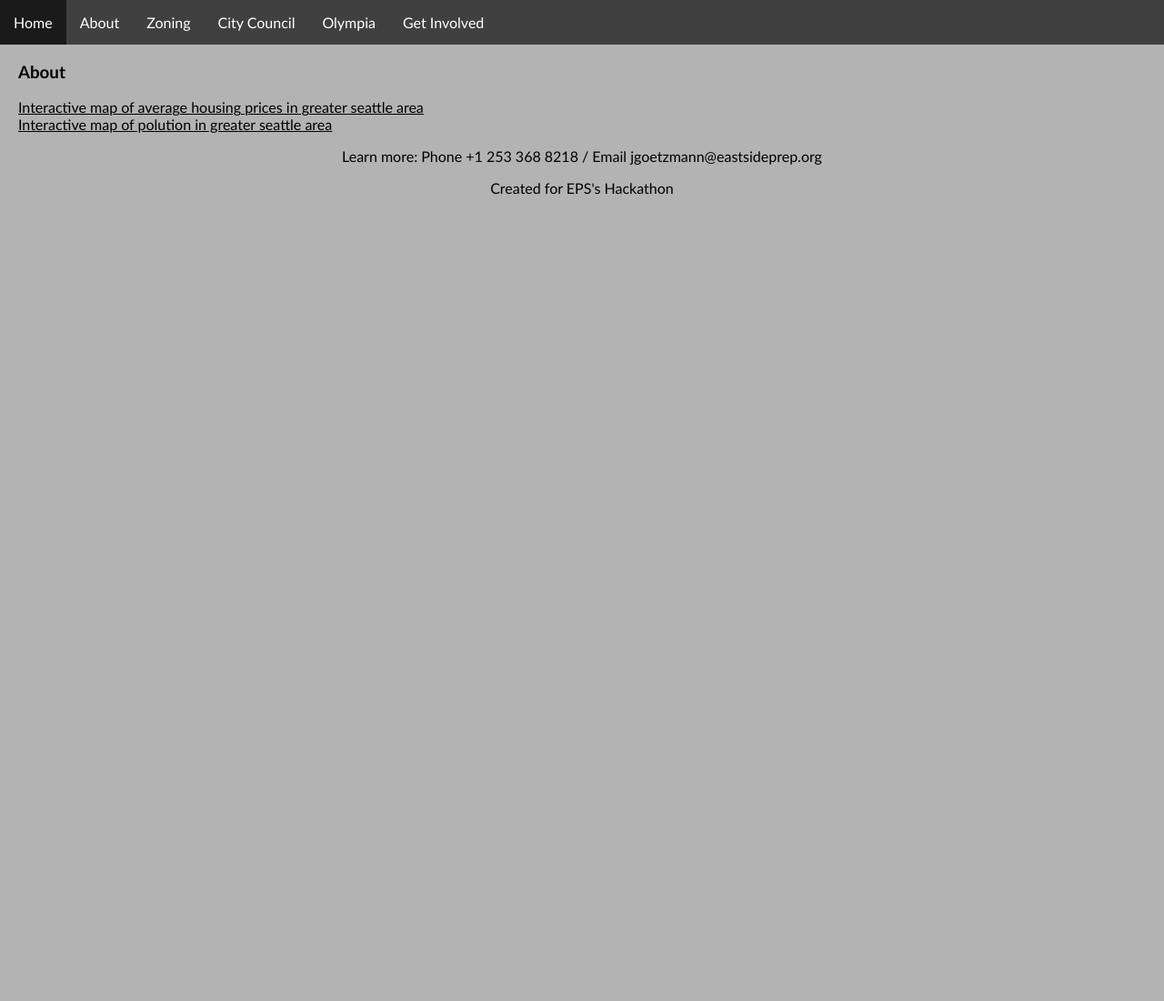
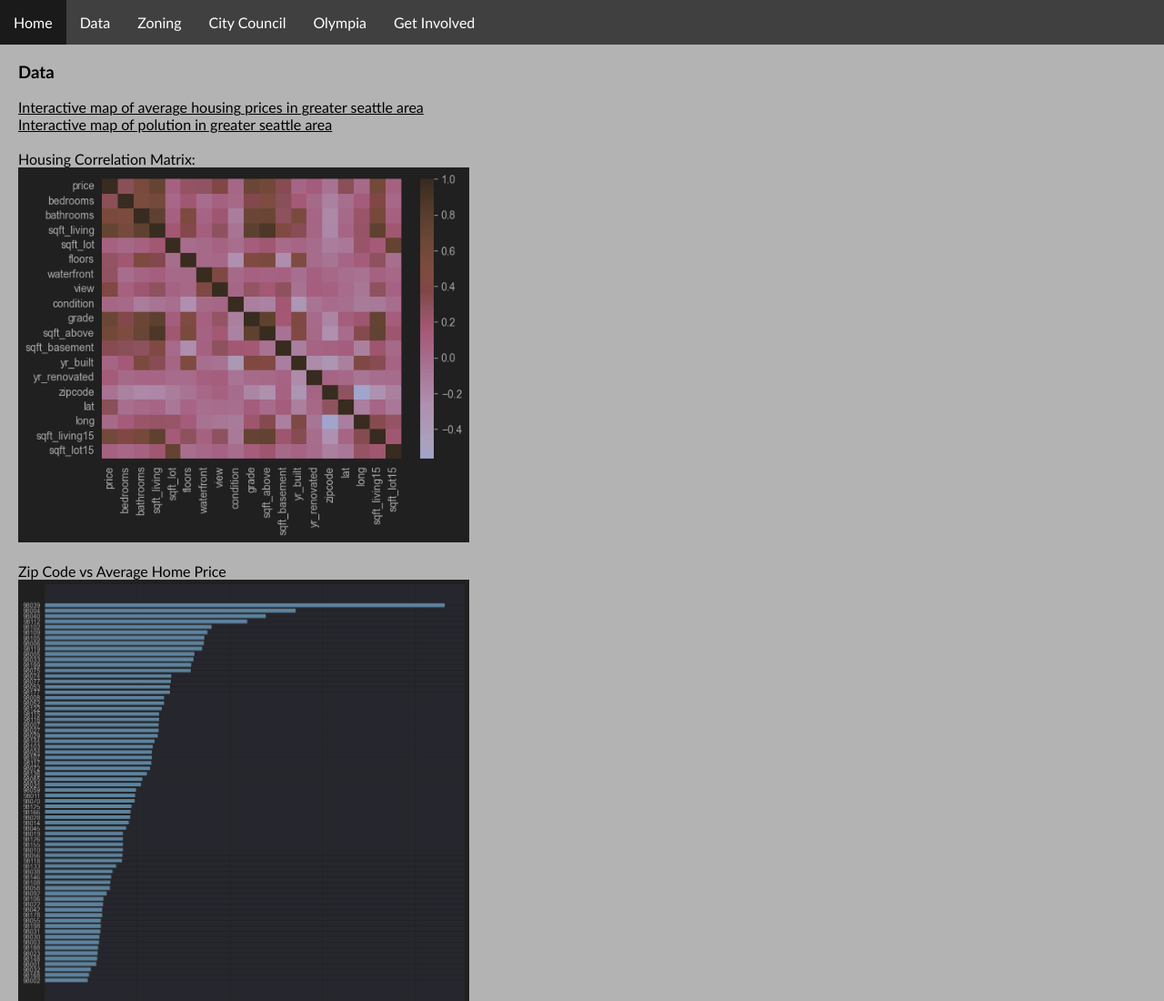
Before and after one commit to jgoetzmann/seattle-sustainable-housing.github.io, a plain HTML site: page pages/data.html in a window 1280 px wide. Shown: the top 1100 px of the page at 91% size. Before the commit the page ends 800 px from the top, so only its background shows below. Drawn offline with Linux system fonts and the light colour scheme.

Commit message:
added data

```diff
--- a/pages/about.html
+++ b/pages/data.html
@@ -8,17 +8,19 @@
     <title>About</title>
 
     <style>
-    h1 {
-        color:orange
+    .imageone {
+        height: auto;
+        width: 40%
     }
     </style>
+
 </head>
 
 <body>
     <nav class="navbar">
         <ul>
             <li><a href="..\index.html">Home</a></li>
-            <li><a href="about.html">About</a></li>
+            <li><a href="data.html">Data</a></li>
             <li><a href="zoning.html">Zoning</a></li>
             <li><a href="citycouncil.html">City Council</a></li>
             <li><a href="olympia.html">Olympia</a></li>
@@ -27,11 +29,18 @@
     </nav>
 
     <main>
-        <h3>About</h3>
+        <h3>Data</h3>
         <p1><a href=".\housingdata.html" target="_blank" style="color: black;">Interactive map of average housing prices in greater seattle area</a></p1>
         <br>
         <p1><a href=".\polutiondata.html" target="_blank" style="color: black;">Interactive map of polution in greater seattle area</a></p1>
-
+        <br><br>
+        <p1>Housing Correlation Matrix:</p1>
+        <br>
+        <img class="imageone", src="..\images\Heatmap.png",>
+        <br><br>
+        <p1>Zip Code vs Average Home Price</p1>
+        <br>
+        <img class="imageone", src="..\images\Zip Code Wealth Real.png",>
     </main>
 
     <footer>
```
Also changed, not shown: index.html (+1 -1 lines), pages/citycouncil.html (+1 -1 lines), pages/getinvolved.html (+1 -7 lines), pages/olympia.html (+1 -10 lines), pages/zoning.html (+1 -7 lines), images/Heatmap.png (added), images/Zip Code Wealth Real.png (added).
